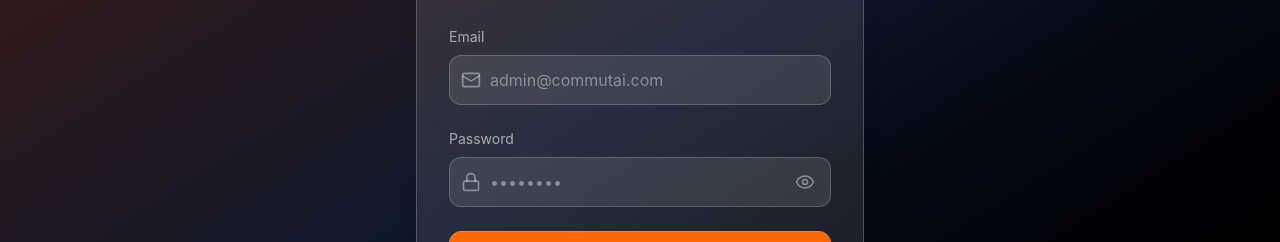
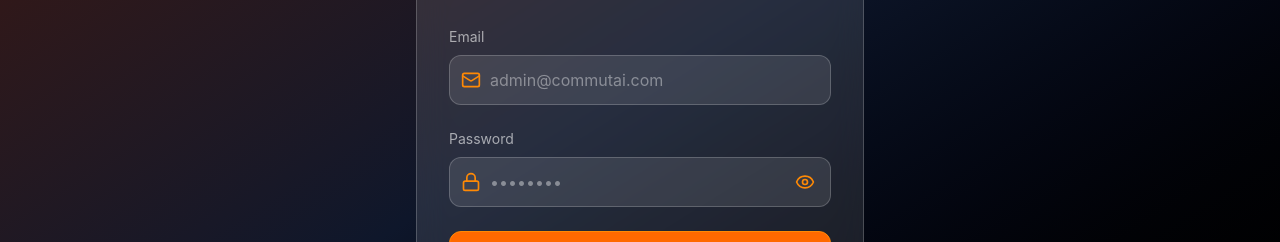
Before and after one commit to CommutAI/customer-service, a React (Vite) app: page /login in a window 1280 px wide. Shown: the part 324-566 px from the top of the page. Built offline with nearby package versions, Linux system fonts and the light colour scheme; no server answers.

Commit message:
Fix login page icon visibility - change icons to orange color

```diff
--- a/src/pages/Login.tsx
+++ b/src/pages/Login.tsx
@@ -53,7 +53,7 @@ export default function Login() {
           <div>
             <label className="text-white/60 text-sm mb-2 block">Email</label>
             <div className="relative">
-              <Mail className="absolute left-3 top-1/2 transform -translate-y-1/2 text-white/40" size={20} />
+              <Mail className="absolute left-3 top-1/2 transform -translate-y-1/2 text-orange-400" size={20} />
               <input
                 type="email"
                 value={email}
@@ -68,7 +68,7 @@ export default function Login() {
           <div>
             <label className="text-white/60 text-sm mb-2 block">Password</label>
             <div className="relative">
-              <Lock className="absolute left-3 top-1/2 transform -translate-y-1/2 text-white/40" size={20} />
+              <Lock className="absolute left-3 top-1/2 transform -translate-y-1/2 text-orange-400" size={20} />
               <input
                 type={showPassword ? 'text' : 'password'}
                 value={password}
@@ -80,7 +80,7 @@ export default function Login() {
               <button
                 type="button"
                 onClick={() => setShowPassword((v) => !v)}
-                className="absolute right-4 top-1/2 -translate-y-1/2 text-white/40 hover:text-white transition-colors"
+                className="absolute right-4 top-1/2 -translate-y-1/2 text-orange-400 hover:text-orange-300 transition-colors"
                 aria-label={showPassword ? 'Hide password' : 'Show password'}
               >
                 {showPassword ? <EyeOff className="w-5 h-5" /> : <Eye className="w-5 h-5" />}
```
